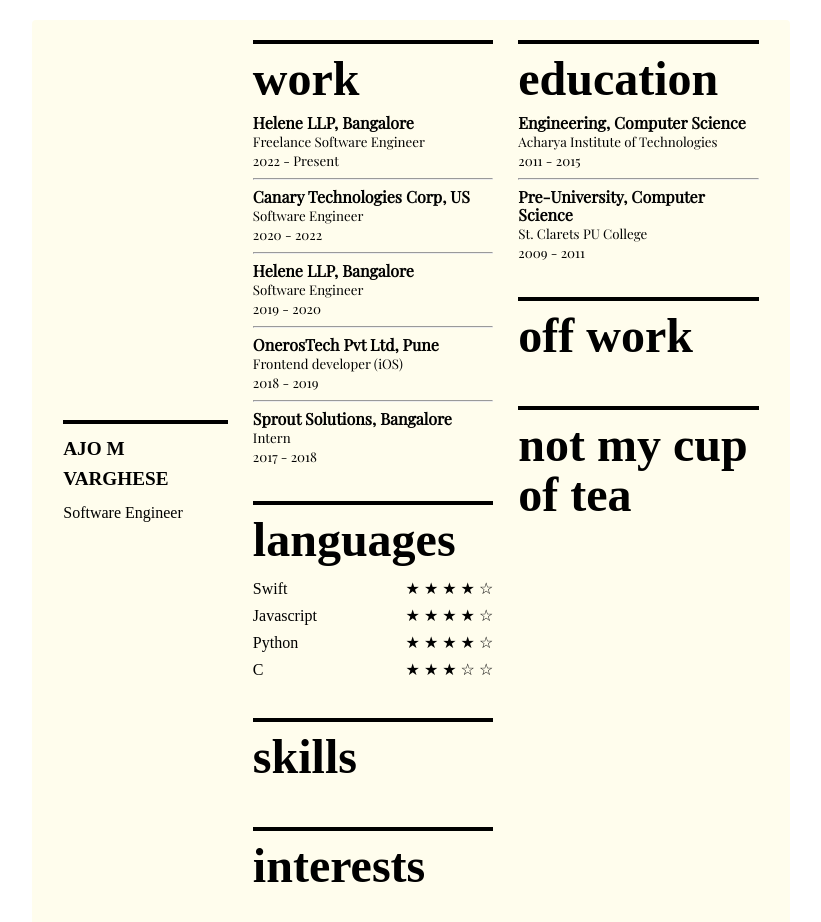
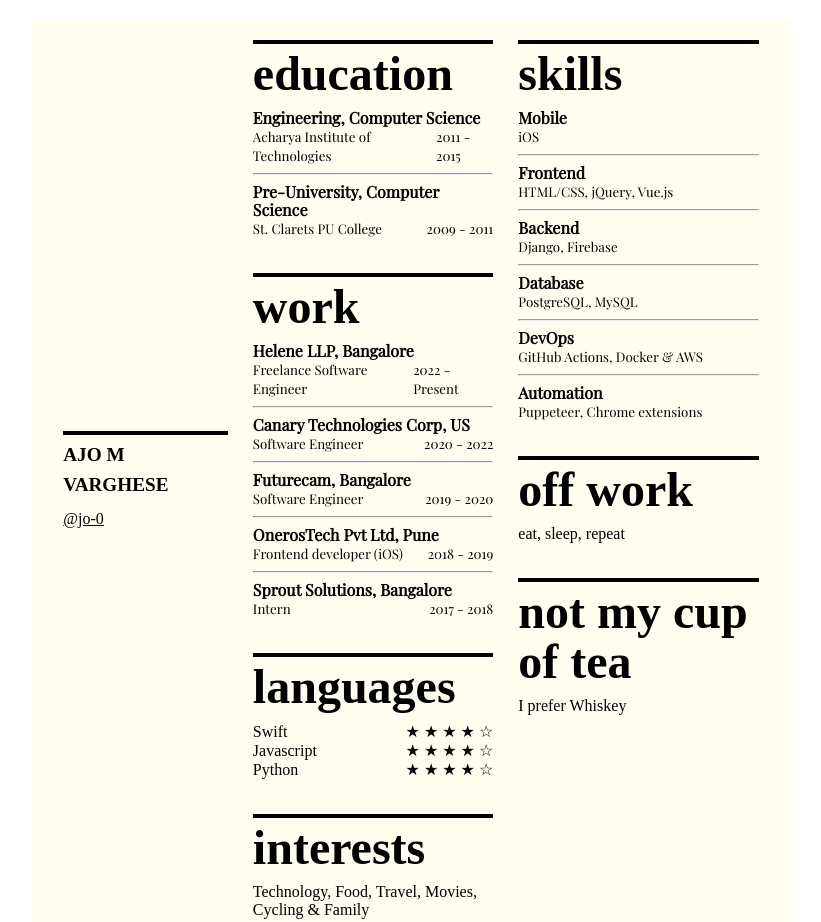
Before and after one commit to jo-0/one-pager, a plain HTML site: page index.html in a window 1280 px wide. Shown: the top 922 px of the page, without its empty margins (229-1050 px from the left). Drawn offline with nearby package versions, Linux system fonts and the light colour scheme; a web font is replaced by a local one.

Commit message:
Rearrange sections

```diff
--- a/index.html
+++ b/index.html
@@ -4,84 +4,14 @@
     <meta charset="utf-8">
     <meta name="viewport" content="width=device-width, initial-scale=1.0">
     <link rel="stylesheet" href="style.css">
-    <title>Ajo Resume</title>
+    <title>Ajo</title>
 </head>
 <body>
     <main class="page">
         <section class="col name-col">
             <article class="container">
                 <h1 class="name">AJO M VARGHESE</h1>
-                <aside>
-                    Software Engineer
-                </aside>
-            </article>
-        </section>
-
-        <section class="col data-col">
-            <article class="container">
-                <h1>work</h1>
-                <header>
-                    <p><strong>Helene LLP, Bangalore</strong></p>
-                    <p><small>Freelance Software Engineer</small></p>
-                    <p><small>2022 - Present</small></p>
-                </header>
-
-                <hr>
-                <header>
-                    <p><strong>Canary Technologies Corp, US</strong></p>
-                    <p><small>Software Engineer</small></p>
-                    <p><small>2020 - 2022</small></p>
-                </header>
-
-                <hr>
-
-                <header>
-                    <p><strong>Helene LLP, Bangalore</strong></p>
-                    <p><small>Software Engineer</small></p>
-                    <p><small>2019 - 2020</small></p>
-                </header>
-
-                <hr>
-
-                <header>
-                    <p><strong>OnerosTech Pvt Ltd, Pune</strong></p>
-                    <p><small>Frontend developer (iOS)</small></p>
-                    <p><small>2018 - 2019</small></p>
-                </header>
-
-                <hr>
-
-                <header>
-                    <p><strong>Sprout Solutions, Bangalore</strong></p>
-                    <p><small>Intern</small></p>
-                    <p><small>2017 - 2018</small></p>
-                </header>
-
-            </article>
-            <article class="container">
-                <h1>languages</h1>
-                <div class="lang">
-                    <span>Swift</span>
-                    <span>&#9733; &#9733; &#9733; &#9733; &#9734;</span>
-                </div>
-                <div class="lang">
-                    <span>Javascript</span>
-                    <span>&#9733; &#9733; &#9733; &#9733; &#9734;</span>
-                </div>
-                <div class="lang">
-                    <span>Python</span>
-                    <span>&#9733; &#9733; &#9733; &#9733; &#9734;</span>
-                </div>
-                <div class="lang">
-                    <span>C</span>
-                    <span>&#9733; &#9733; &#9733; &#9734; &#9734;</span>
-                </div>
-            </article>
-            <article class="container">
-                <h1>skills</h1>
-            </article>
-            <article class="container">
-                <h1>interests</h1>
+                <a class="domain" href="https://ajovarghese.com" target="_blank">@jo-0</a>
             </article>
         </section>
 
@@ -90,22 +20,128 @@
                 <h1>education</h1>
                 <header>
                     <p><strong>Engineering, Computer Science</strong></p>
-                    <p><small>Acharya Institute of Technologies</small></p>
-                    <p><small>2011 - 2015</small></p>
+                    <aside class="split">
+                        <span><small>Acharya Institute of Technologies</small></span>
+                        <span><small>2011 - 2015</small></span>
+                    </aside>
                 </header>
                 <hr>
-
                 <header>
                     <p><strong>Pre-University, Computer Science</strong></p>
-                    <p><small>St. Clarets PU College</small></p>
-                    <p><small>2009 - 2011</small></p>
+                    <aside class="split">
+                        <span><small>St. Clarets PU College</small></span>
+                        <span><small>2009 - 2011</small></span>
+                    </aside>
                 </header>
             </article>
+
+            <article class="container">
+                <h1>work</h1>
+                <header>
+                    <p><strong>Helene LLP, Bangalore</strong></p>
+                    <aside class="split">
+                        <span><small>Freelance Software Engineer</small></span>
+                        <span><small>2022 - Present</small></span>
+                    </aside>
+                </header>
+                <hr>
+                <header>
+                    <p><strong>Canary Technologies Corp, US</strong></p>
+                    <aside class="split">
+                        <span><small>Software Engineer</small></span>
+                        <span><small>2020 - 2022</small></span>
+                    </aside>
+                </header>
+                <hr>
+                <header>
+                    <p><strong>Futurecam, Bangalore</strong></p>
+                    <aside class="split">
+                        <span><small>Software Engineer</small></span>
+                        <span><small>2019 - 2020</small></span>
+                    </aside>
+                </header>
+                <hr>
+                <header>
+                    <p><strong>OnerosTech Pvt Ltd, Pune</strong></p>
+                    <aside class="split">
+                        <span><small>Frontend developer (iOS)</small></span>
+                        <span><small>2018 - 2019</small></span>
+                    </aside>
+                </header>
+                <hr>
+                <header>
+                    <p><strong>Sprout Solutions, Bangalore</strong></p>
+                    <aside class="split">
+                        <span><small>Intern</small></span>
+                        <span><small>2017 - 2018</small></span>
+                    </aside>
+                </header>
+            </article>
+
+            <article class="container">
+                <h1>languages</h1>
+                <div class="split">
+                    <span>Swift</span>
+                    <span>&#9733; &#9733; &#9733; &#9733; &#9734;</span>
+                </div>
+                <div class="split">
+                    <span>Javascript</span>
+                    <span>&#9733; &#9733; &#9733; &#9733; &#9734;</span>
+                </div>
+                <div class="split">
+                    <span>Python</span>
+                    <span>&#9733; &#9733; &#9733; &#9733; &#9734;</span>
+                </div>
+            </article>
+
+            <article class="container">
+                <h1>interests</h1>
+                <p>Technology, Food, Travel, Movies, Cycling & Family</p>
+            </article>
+        </section>
+
+        <section class="col data-col">
+            <article class="container">
+                <h1>skills</h1>
+                <header>
+                    <p><strong>Mobile</strong></p>
+                    <p><small>iOS</small></p>
+                </header>
+                <hr>
+                <header>
+                    <p><strong>Frontend</strong></p>
+                    <p><small>HTML/CSS, jQuery, Vue.js</small></p>
+                </header>
+                <hr>
+                <header>
+                    <p><strong>Backend</strong></p>
+                    <p><small>Django, Firebase</small></p>
+                </header>
+                <hr>
+                <header>
+                    <p><strong>Database</strong></p>
+                    <p><small>PostgreSQL, MySQL</small></p>
+                </header>
+                <hr>
+                <header>
+                    <p><strong>DevOps</strong></p>
+                    <p><small>GitHub Actions, Docker & AWS</small></p>
+                </header>
+                <hr>
+                <header>
+                    <p><strong>Automation</strong></p>
+                    <p><small>Puppeteer, Chrome extensions</small></p>
+                </header>
+            </article>
+
             <article class="container">
                 <h1>off work</h1>
+                <p>eat, sleep, repeat</p>
             </article>
+
             <article class="container">
                 <h1>not my cup of tea</h1>
+                <p>I prefer Whiskey</p>
             </article>
         </section>
     </main>
--- a/style.css
+++ b/style.css
@@ -34,9 +34,9 @@
 h1 {
     border-top: 4px solid black;
     font-family: "caros";
-    font-size: -webkit-xxx-large;
+    font-size: xxx-large;
     line-height: 50px;
-    padding: 10px 0;
+    padding: 5px 0 10px 0;
     margin: 20px 0 0px 0;
 }
 
@@ -58,9 +58,12 @@
     line-height: 30px;
 }
 
-.lang {
+.split {
     align-items: baseline;
     display: flex;
     justify-content: space-between;
-    padding: 4px 0;
 }
+
+.domain {
+    color: black;
+}
```
